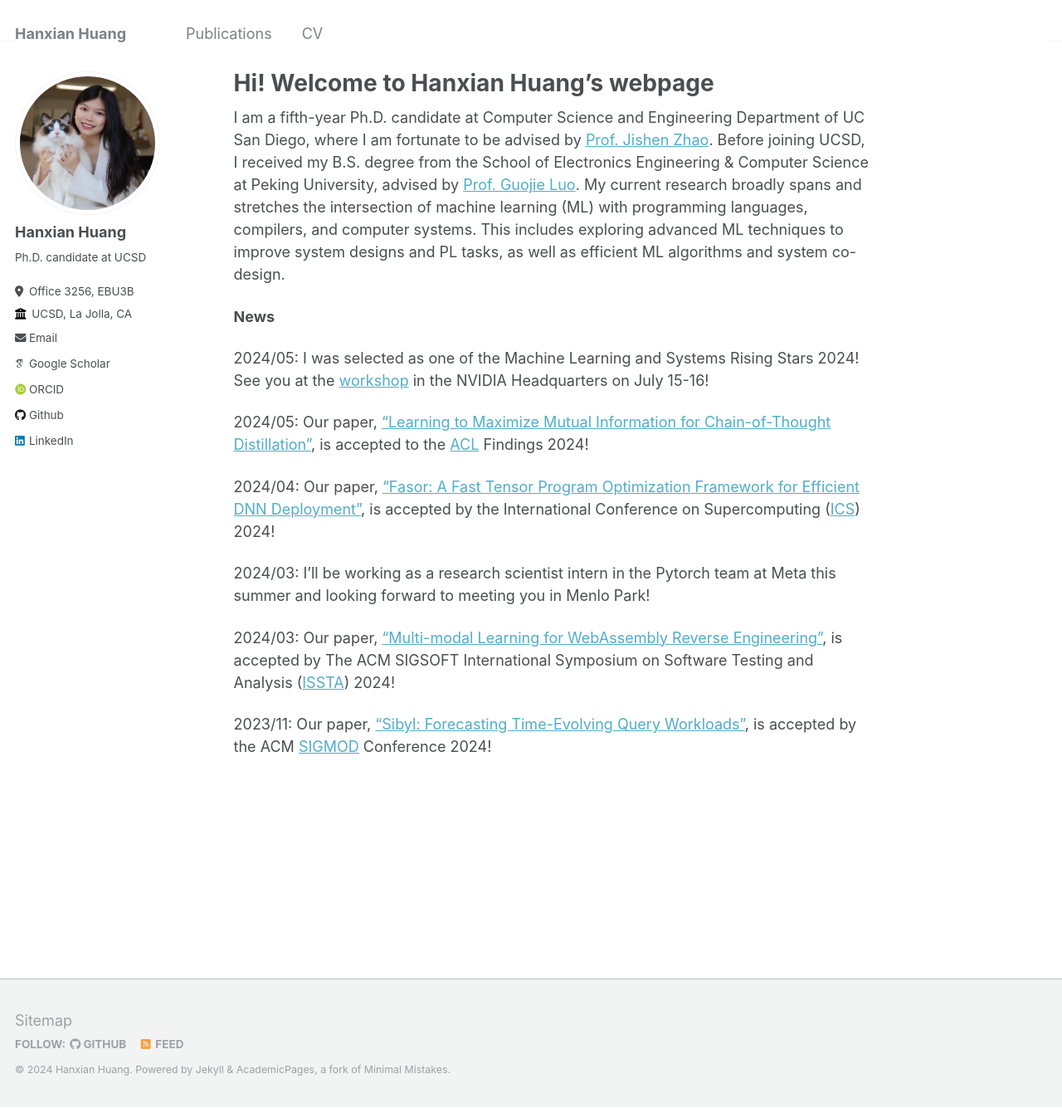
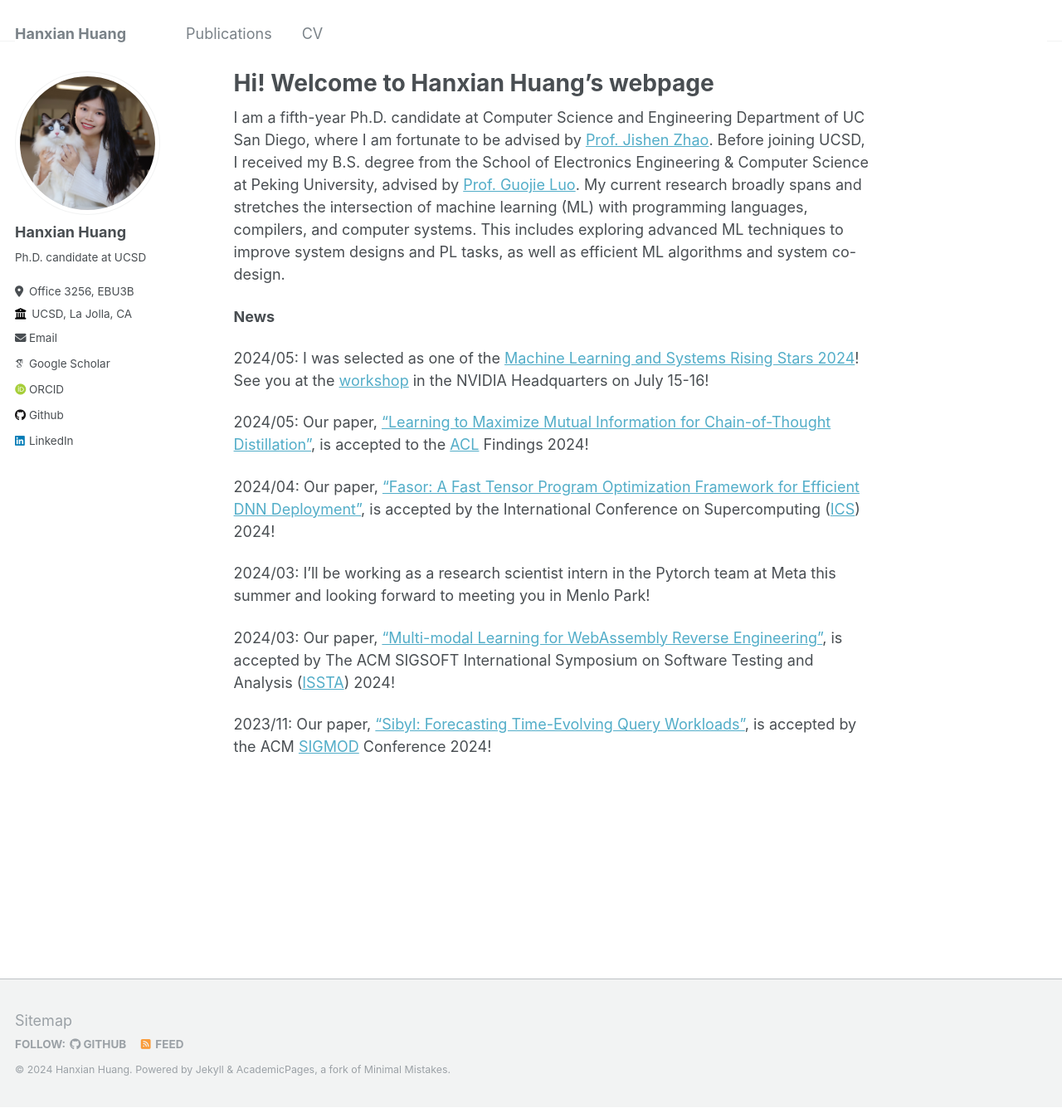
Before and after one commit to Hanxian97/Hanxian97.github.io, a Jekyll site: the page built from _pages/about.md, in a window 1280 px wide and 1335 px high. Shown: the whole window at 83% size. Built offline with Jekyll 4.4.1, drawn with Linux system fonts in a browser that asks for light colours; some web fonts are replaced; part of the change alters nothing that is shown.

```diff
--- a/_pages/about.md
+++ b/_pages/about.md
@@ -11,7 +11,7 @@ I am a fifth-year Ph.D. candidate at Computer Science and Engineering Department
 
 **News**
 
-2024/05: I was selected as one of the Machine Learning and Systems Rising Stars 2024! See you at the [workshop]([https://mlcommons.org/about-us/programs/](https://mlcommons.org/2024/06/2024-mlc-rising-stars/)) in the NVIDIA Headquarters on July 15-16!
+2024/05: I was selected as one of the [Machine Learning and Systems Rising Stars 2024](https://mlcommons.org/2024/06/2024-mlc-rising-stars/)! See you at the [workshop]([https://mlcommons.org/about-us/programs/](https://mlcommons.org/2024/06/2024-mlc-rising-stars/)) in the NVIDIA Headquarters on July 15-16!
 
 2024/05: Our paper, ["Learning to Maximize Mutual Information for Chain-of-Thought Distillation"](https://arxiv.org/pdf/2403.03348), is accepted to the [ACL](https://2024.aclweb.org) Findings 2024!
 
```
